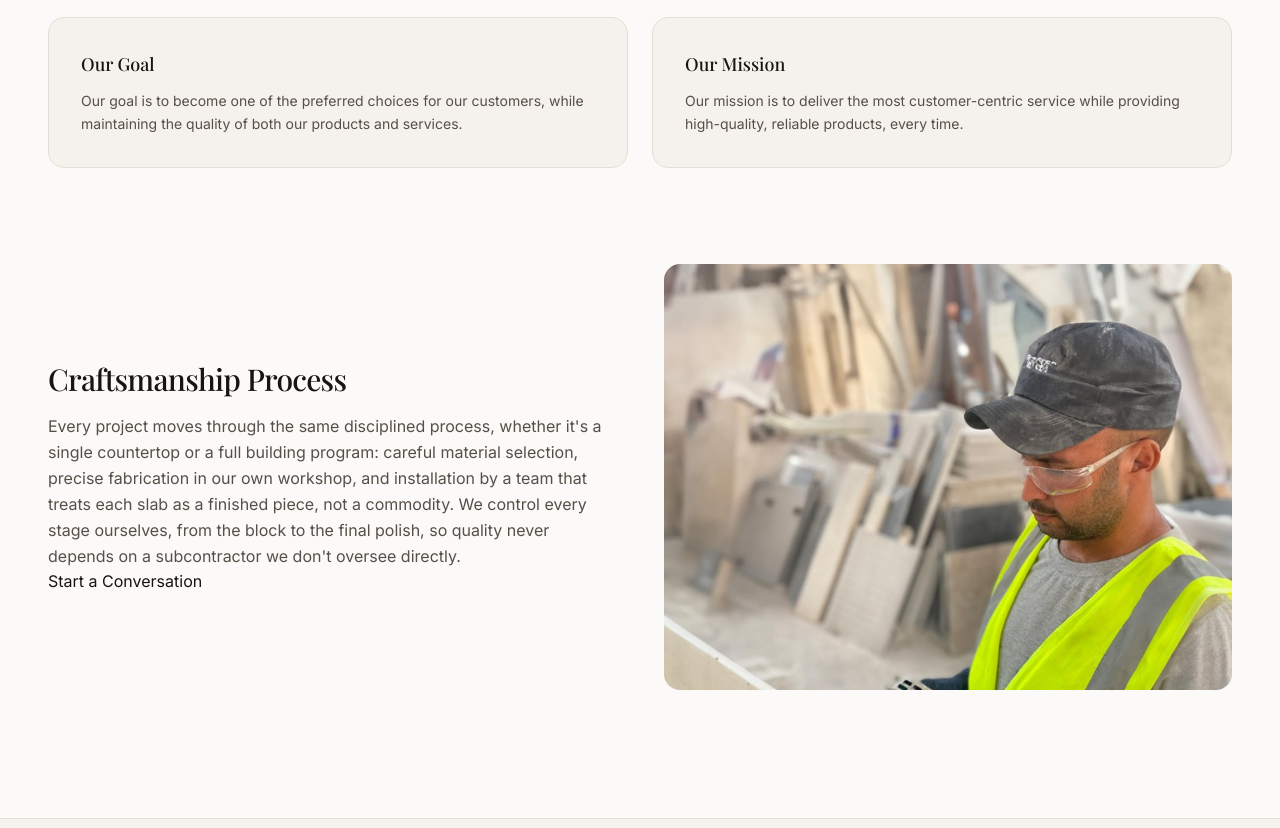
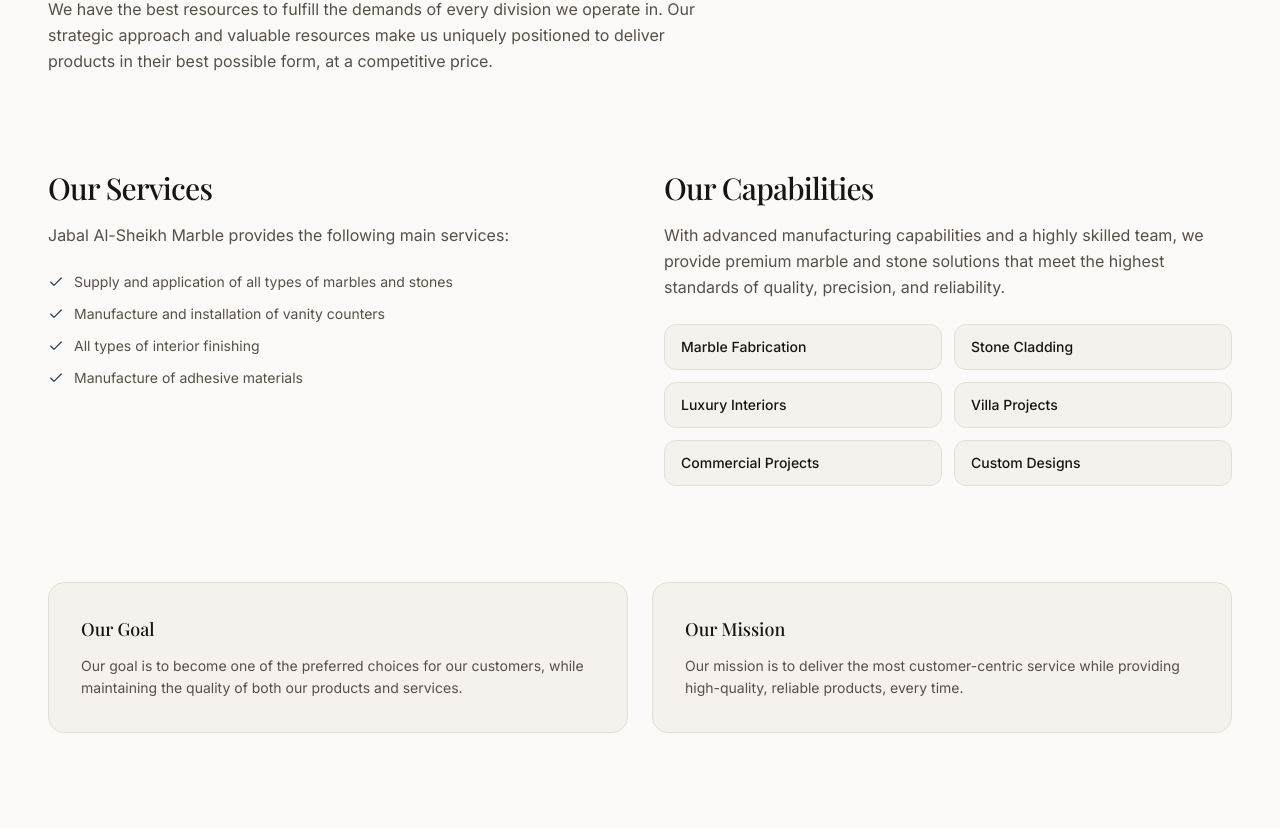
Before and after one commit to basselalnashar-gif/jas-marble-websitee, a Next.js app: page /about in a window 1280 px wide. Shown: the part 1927-2755 px from the top of the page. Built offline with nearby package versions, Linux system fonts and the light colour scheme.

Commit message:
Add Services, Capabilities, Quality Assurance; remove Darna Interiors

```diff
--- a/src/app/about/page.tsx
+++ b/src/app/about/page.tsx
@@ -1,9 +1,26 @@
 import type { Metadata } from "next";
 import Image from "next/image";
+import { Check } from "lucide-react";
 import { PageIntro } from "@/components/layout/page-intro";
 import { Reveal, StaggerGroup, StaggerItem } from "@/components/ui/reveal";
 import { Button } from "@/components/ui/button";
 import { site } from "@/data/site";
+
+const services = [
+  "Supply and application of all types of marbles and stones",
+  "Manufacture and installation of vanity counters",
+  "All types of interior finishing",
+  "Manufacture of adhesive materials",
+];
+
+const capabilities = [
+  "Marble Fabrication",
+  "Stone Cladding",
+  "Luxury Interiors",
+  "Villa Projects",
+  "Commercial Projects",
+  "Custom Designs",
+];
 
 export const metadata: Metadata = {
   title: "About",
@@ -42,7 +59,7 @@ export default function AboutPage() {
             </p>
             <p className="max-w-md text-sm text-fg-muted">
               Headquartered in Ajman, UAE, {site.name} has grown since{" "}
-              {site.founded} into three divisions working under one roof —
+              {site.founded} into two divisions working under one roof —
               from raw block to finished, installed surface.
             </p>
           </div>
@@ -82,10 +99,10 @@ export default function AboutPage() {
       <section className="container-px mx-auto max-w-8xl pb-20 sm:pb-24">
         <Reveal>
           <h2 className="font-display text-2xl font-medium tracking-tight sm:text-3xl">
-            Three divisions, one standard
+            Two divisions, one standard
           </h2>
         </Reveal>
-        <StaggerGroup className="mt-10 grid grid-cols-1 gap-6 sm:grid-cols-3">
+        <StaggerGroup className="mt-10 grid grid-cols-1 gap-6 sm:grid-cols-2">
           {site.divisions.map((division) => (
             <StaggerItem
               key={division.name}
@@ -117,6 +134,48 @@ export default function AboutPage() {
       </section>
 
       <section className="container-px mx-auto max-w-8xl pb-20 sm:pb-24">
+        <div className="grid gap-12 lg:grid-cols-2">
+          <Reveal>
+            <h2 className="font-display text-2xl font-medium tracking-tight sm:text-3xl">
+              Our Services
+            </h2>
+            <p className="mt-4 max-w-xl text-base leading-relaxed text-fg-muted">
+              {site.name} provides the following main services:
+            </p>
+            <ul className="mt-6 flex flex-col gap-3">
+              {services.map((service) => (
+                <li key={service} className="flex items-start gap-2.5 text-sm text-fg-muted">
+                  <Check className="mt-0.5 h-4 w-4 shrink-0 text-navy-dynamic" strokeWidth={1.75} />
+                  <span>{service}</span>
+                </li>
+              ))}
+            </ul>
+          </Reveal>
+
+          <Reveal delay={0.1}>
+            <h2 className="font-display text-2xl font-medium tracking-tight sm:text-3xl">
+              Our Capabilities
+            </h2>
+            <p className="mt-4 max-w-xl text-base leading-relaxed text-fg-muted">
+              With advanced manufacturing capabilities and a highly skilled
+              team, we provide premium marble and stone solutions that meet
+              the highest standards of quality, precision, and reliability.
+            </p>
+            <div className="mt-6 grid grid-cols-2 gap-3">
+              {capabilities.map((capability) => (
+                <div
+                  key={capability}
+                  className="rounded-xl border border-hairline bg-canvas-alt px-4 py-3 text-sm font-medium text-fg"
+                >
+                  {capability}
+                </div>
+              ))}
+            </div>
+          </Reveal>
+        </div>
+      </section>
+
+      <section className="container-px mx-auto max-w-8xl pb-20 sm:pb-24">
         <StaggerGroup className="grid grid-cols-1 gap-6 sm:grid-cols-2">
           <StaggerItem className="rounded-2xl border border-hairline bg-canvas-alt p-8">
             <h3 className="font-display text-lg font-medium text-fg">
@@ -138,6 +197,24 @@ export default function AboutPage() {
             </p>
           </StaggerItem>
         </StaggerGroup>
+      </section>
+
+      <section className="container-px mx-auto max-w-8xl pb-20 sm:pb-24">
+        <Reveal>
+          <div className="rounded-2xl border border-hairline bg-canvas-alt p-8 sm:p-10">
+            <h2 className="font-display text-2xl font-medium tracking-tight sm:text-3xl">
+              Quality Assurance
+            </h2>
+            <p className="mt-4 max-w-2xl text-base leading-relaxed text-fg-muted">
+              Quality and safety are our top priorities at {site.name}. We are
+              constantly striving to innovate and improve our services to
+              ensure they meet regulatory standards and deliver the highest
+              quality. Our team undergoes continuous training, and our
+              products and procedures are regularly monitored to guarantee
+              compliance with both internal and international standards.
+            </p>
+          </div>
+        </Reveal>
       </section>
 
       <section className="container-px mx-auto max-w-8xl pb-24 sm:pb-32">
```
